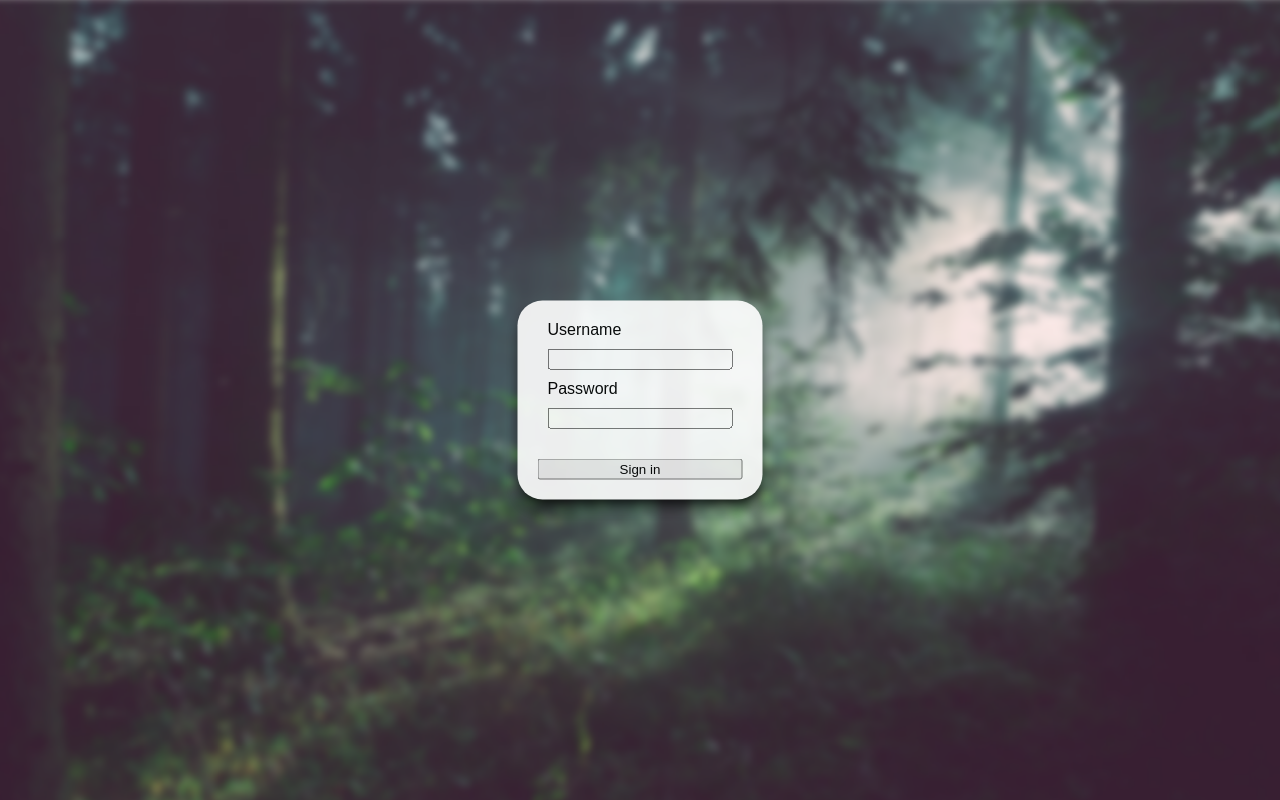
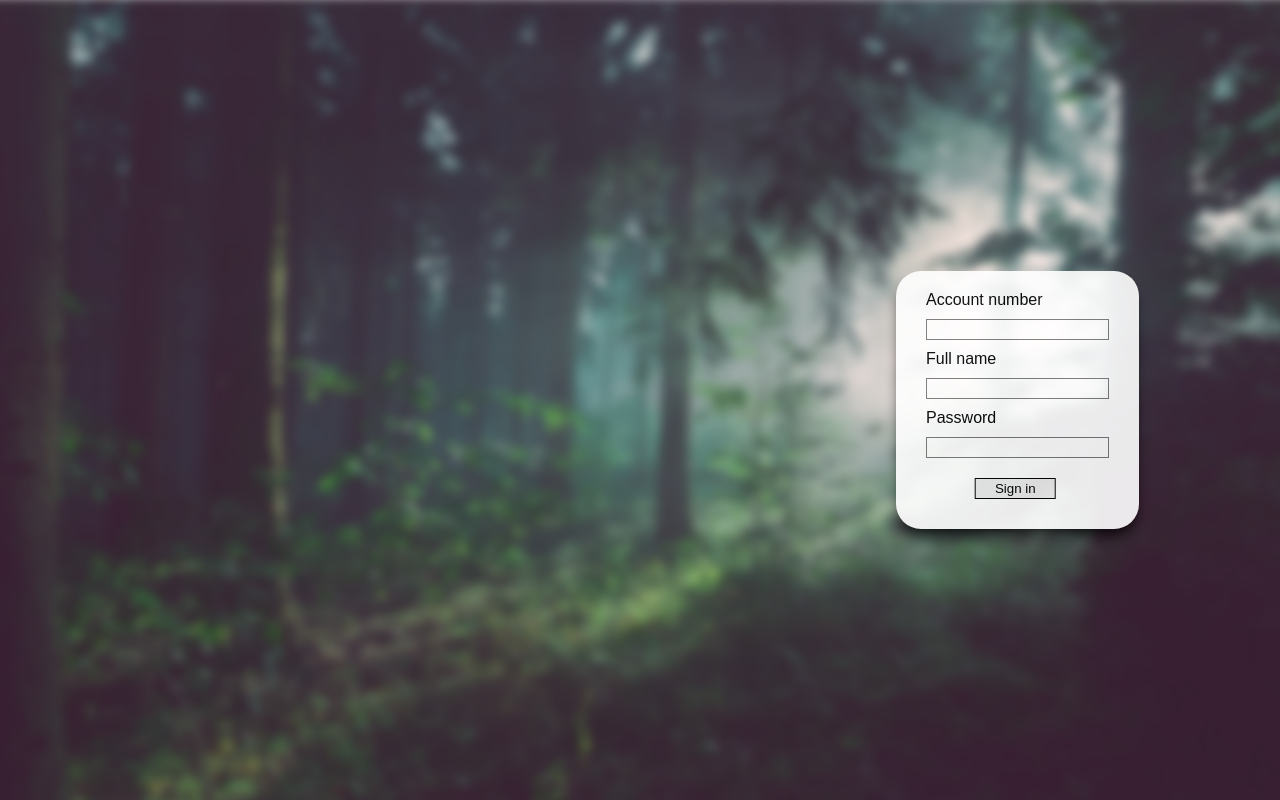
Before and after one commit to Remory52/Remory52.github.io, a plain HTML site: page login.html in a window 1280 px wide. Drawn offline with Linux system fonts and the light colour scheme.

Commit message:
Login 95% Done

```diff
--- a/login.css
+++ b/login.css
@@ -3,9 +3,9 @@
     opacity: 0.9;
 
     position: absolute;
-    left: 50%;
+    left: 70%;
     top: 50%;
-    transform: translate(-50%, -50%);
+    transform: translate(-0%, -50%);
 
     box-shadow: black 0px 10px 15px -5px;
     border-radius: 25px;
@@ -14,8 +14,7 @@
   }
 
   #bg{
-    background-image: url("images/backdrop.jpg");
-    filter: blur(4px);
+    filter: blur(5px);
 
     position: fixed;
     min-width: 100%;
@@ -29,13 +28,25 @@
     margin: 10px;
   }
 
-  #login {
+  input[type="submit"] {
     margin: 20px 0 0 0;
-    width: 100%;
+    position: static;
+    width: 40%;
+    transform: translate(60%);
+  }
+
+  input[type="submit"]:hover{
+      background-color: white;
   }
 
   label {
     font-family: Arial, Helvetica, sans-serif;
+  }
+
+  input{
+    padding: 2px;
+    border-width: 1px;
+    border-style: solid;
   }
 
   .static {
--- a/login.html
+++ b/login.html
@@ -11,7 +11,12 @@
     <img id="bg" class="static" src="images/backdrop.jpg" alt="backdrop">
 
     <div id="loginBox">
-        <label class="static" for="user">Username</label> <br>
+        <label class="static" for="id">Account number</label> <br>
+        <input type="text" name="id" id="id">
+
+        <br>
+
+        <label class="static" for="user">Full name</label> <br>
         <input type="text" name="user" id="user">
 
         <br>
@@ -21,7 +26,7 @@
 
         <br>
 
-        <input id="login" type="submit" value="Sign in">
+        <input type="submit" value="Sign in">
     </div>
 
     <footer>
```
